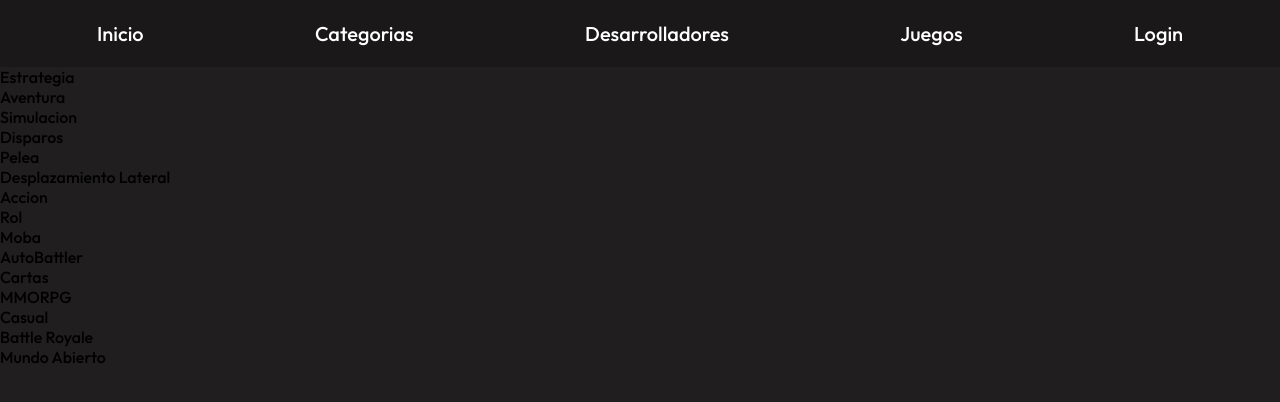
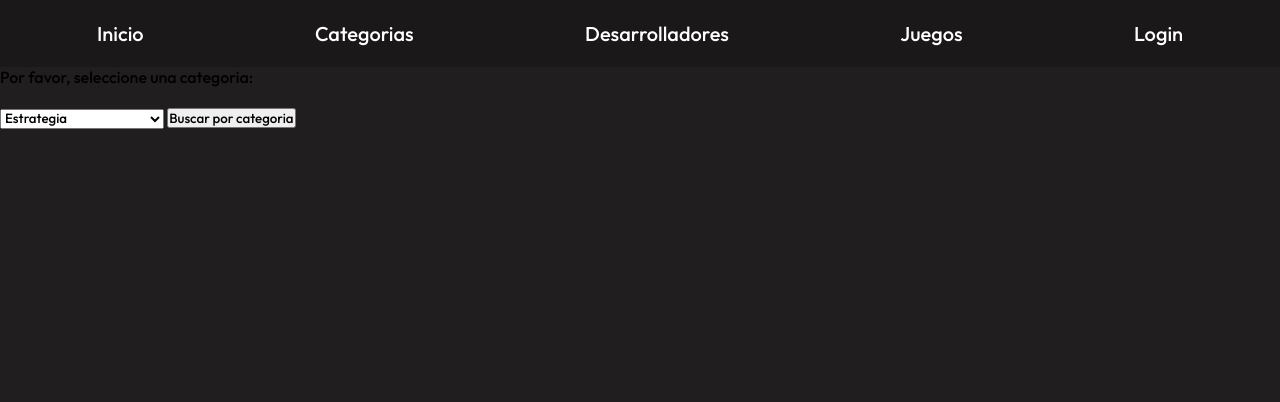
Before and after one commit to frankYanez/PlayGame, a PHP site: page /categorias in a window 1280 px wide. Shown: the top 402 px of the page. Run offline with PHP 8.4, Linux system fonts and the light colour scheme; data comes from the database, SQL or seed files in the repository.

Commit message:
Se hizo un menu desplegable en categoria, que al elegir una, me seleccione todos los juegos que se encuentran en esa categoria

```diff
--- a/app/controller/JuegoController.php
+++ b/app/controller/JuegoController.php
@@ -78,7 +78,6 @@ class JuegoController
 
     public function showGamesByCategory($categoria)
     {
-
         $juegos = $this->model->getGamesByCategory($categoria);
         $this->view->showGames($juegos);
     }
--- a/app/model/JuegoModel.php
+++ b/app/model/JuegoModel.php
@@ -43,6 +43,12 @@ class JuegoModel
     public function getJuego($id)
     {
         $query = $this->db->prepare("Select * from juego where id = '$id' ");
+        $query->execute();
+        return $query->fetch(PDO::FETCH_OBJ);
+    }
+    public function getJuegoByCat($categoria)
+    {
+        $query = $this->db->prepare("Select * from juego where categoria = '$categoria' ");
         $query->execute();
         return $query->fetch(PDO::FETCH_OBJ);
     }
@@ -98,8 +104,6 @@ class JuegoModel
         header("Location: " . BASE_URL . "admin");
     }
 
-
-
     //ELIMINO UN JUEGO
 
     public function deleteJuego($id)
--- a/router.php
+++ b/router.php
@@ -49,6 +49,15 @@ switch ($route) {
             $controller->showCategoria();
         }
         break;
+
+    case 'buscarPorCategoria':
+        $categoriaSeleccionada = $_POST['categoria'];
+        $controller = new JuegoController();
+        $controller->showGamesByCategory($categoriaSeleccionada);
+        //var_dump();
+        break;
+
+
     case 'desarrolladores':
         $controller = new JuegoController();
         $controller->showDesarrolladores();
--- a/templates/categorias.phtml
+++ b/templates/categorias.phtml
@@ -1,9 +1,15 @@
 <?php
 include './templates/header.phtml';
 ?>
+    </form>
+    <p>Por favor, seleccione una categoria:</p>
+    <br>
+    <form action="buscarPorCategoria" method="post">
+    <select  id="select" name="categoria"><?php //TRAER LOS GENEROS RECORRIENDO UN ARREGLO QUE LO TRAIGA DE LA BD ?>
+    <?php foreach ($categorias as $categoria) : ?>
+        <option value=<?=$categoria ?> id=""><?= $categoria ?></option>
+    <?php endforeach ?>
+    </select>
+    <button type="submit">Buscar por categoria</button>
 
-<ul>
-    <?php foreach ($categorias as $categoria) : ?>
-        <li><?= $categoria ?></li>
-    <?php endforeach ?>
-</ul>
+    </form>
```
